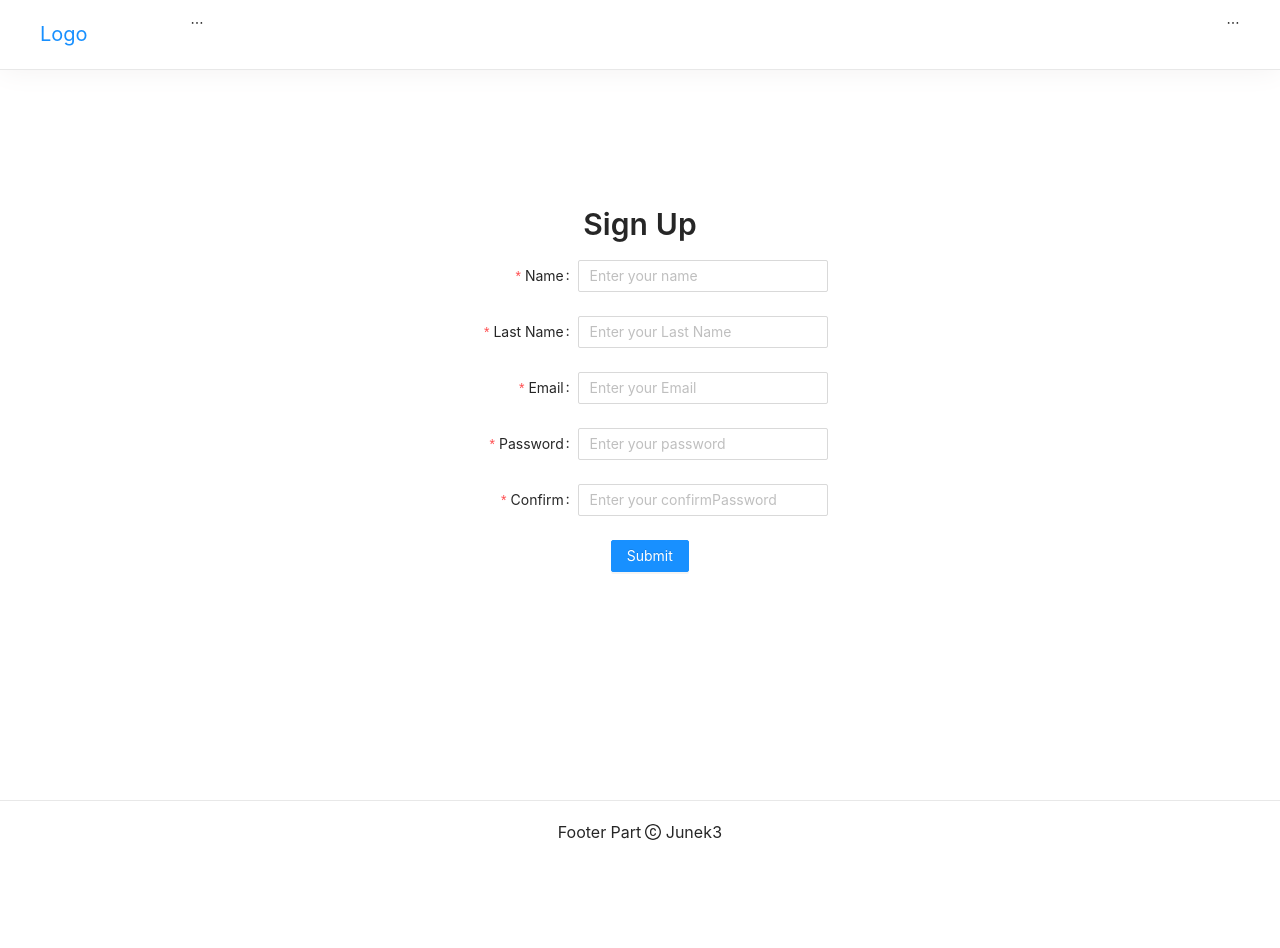
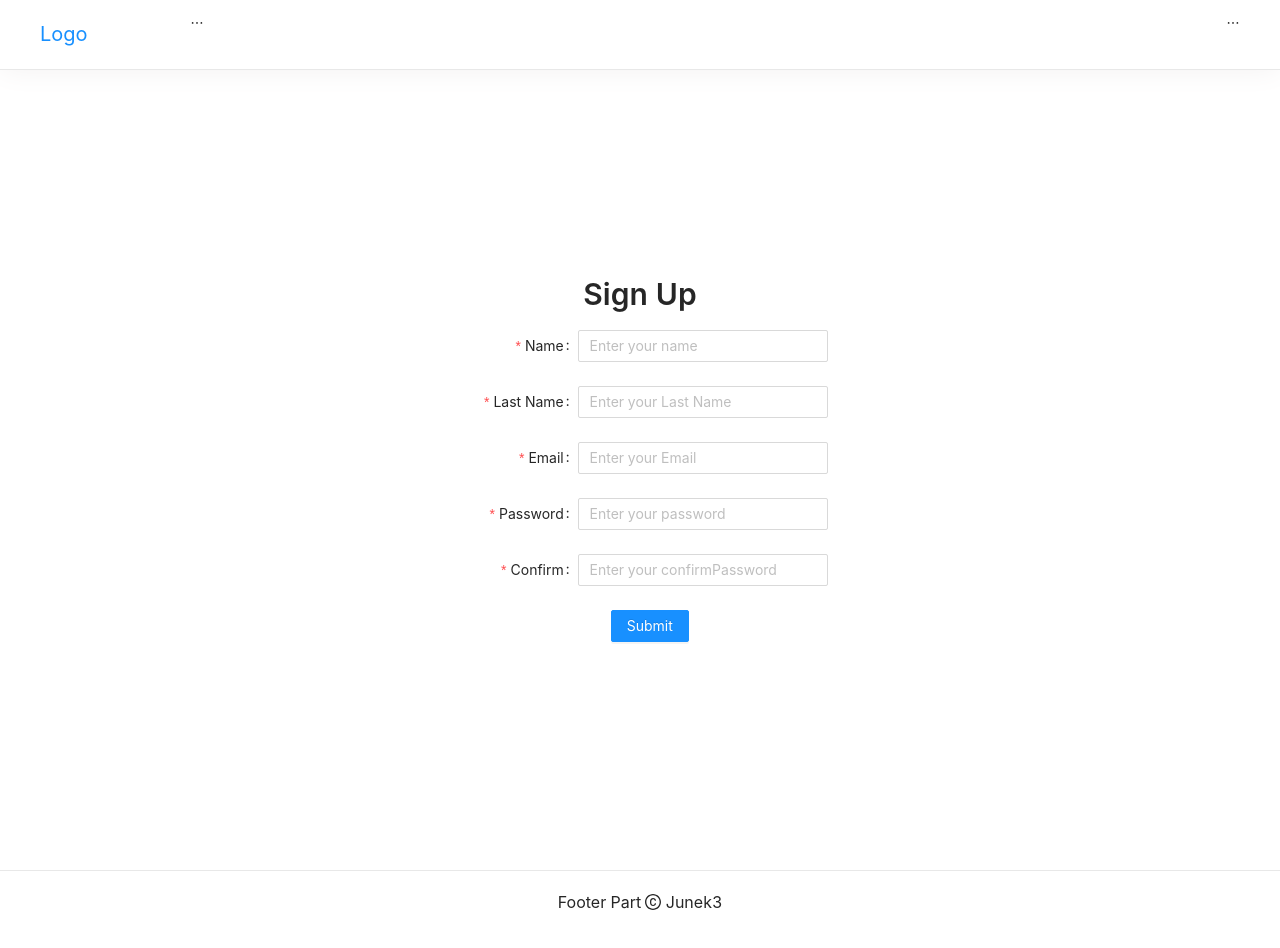
Before and after one commit to JuneK3/mern-boilerplate, a React (Create React App) app in the folder client/: page /register in a window 1280 px wide. Before the commit the page ends 880 px from the top, so only its background shows below. Built offline with nearby package versions, Linux system fonts and the light colour scheme; no server answers.

Commit message:
Modify Navbar css

```diff
--- a/client/src/components/views/NavBar/Sections/Navbar.css
+++ b/client/src/components/views/NavBar/Sections/Navbar.css
@@ -1,6 +1,7 @@
 @import '~antd/dist/antd.css';
 
 .menu {
+  top: 0;
   padding: 0 20px;
   border-bottom: solid 1px #e8e8e8;
   overflow: auto;
--- a/client/src/index.css
+++ b/client/src/index.css
@@ -5,6 +5,7 @@ body {
     sans-serif;
   -webkit-font-smoothing: antialiased;
   -moz-osx-font-smoothing: grayscale;
+  padding-top: 70px;
 }
 
 code {
```
